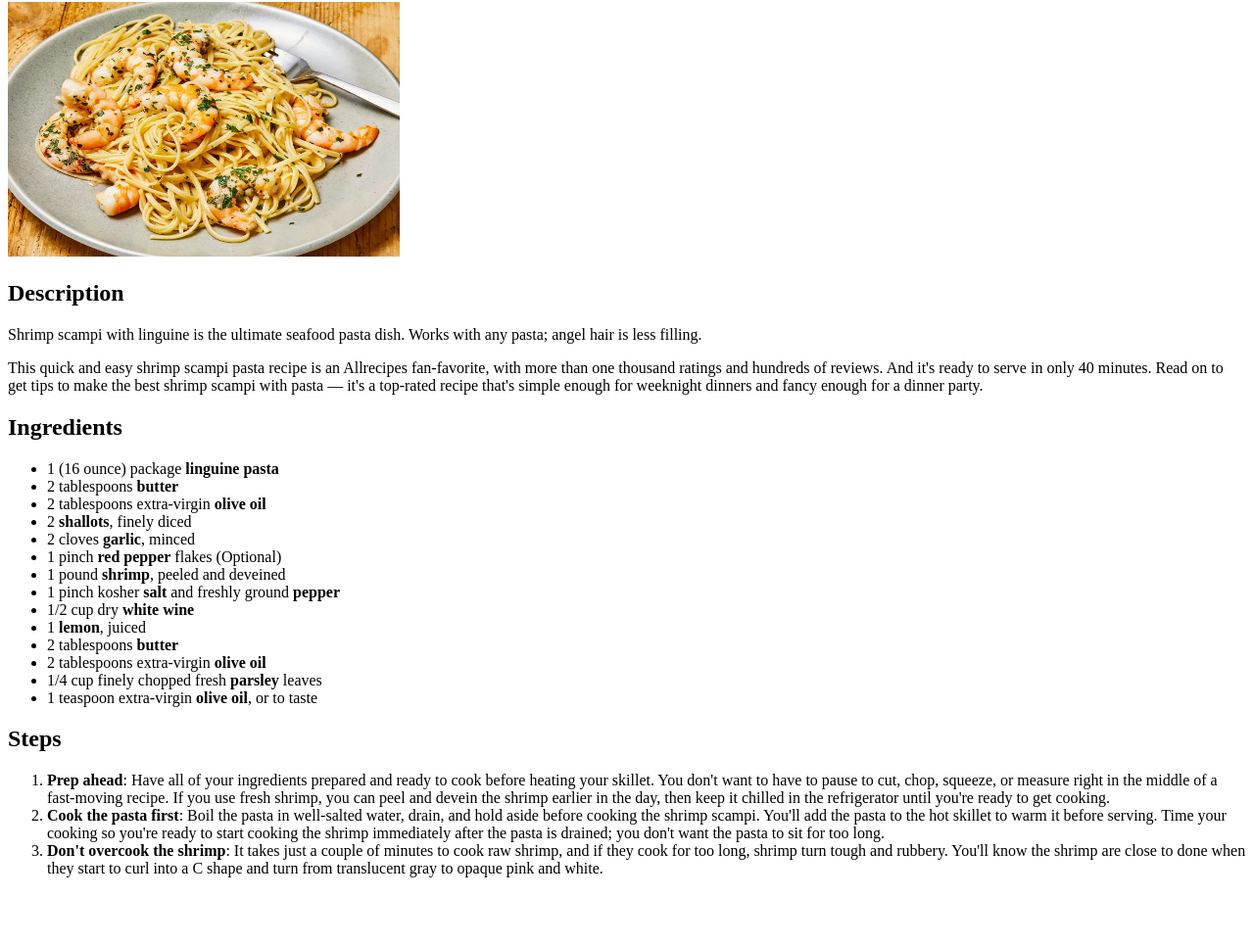
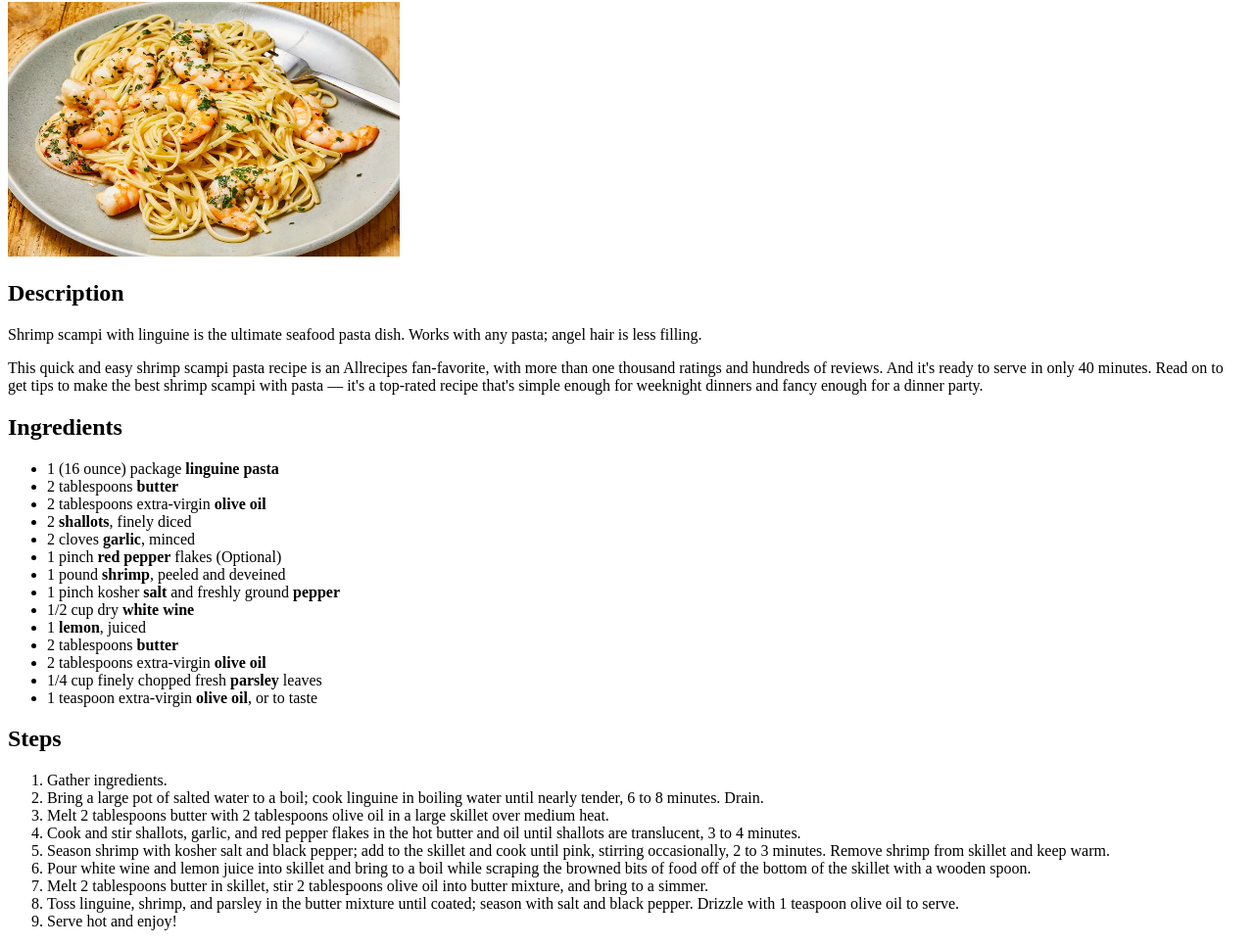
Before and after one commit to PaulAndreiC/odin-recipes, a plain HTML site: page recipes/shrimp_pasta.html in a window 1280 px wide. Shown: the part 78-1044 px from the top of the page at 98% size. Before the commit the page ends 990 px from the top, so only its background shows below. Drawn offline with Linux system fonts and the light colour scheme.

Commit message:
Modify Steps list

```diff
--- a/recipes/shrimp_pasta.html
+++ b/recipes/shrimp_pasta.html
@@ -72,13 +72,31 @@
         <h2>Steps</h2>
         <ol>
             <li>
-                <strong>Prep ahead</strong>: Have all of your ingredients prepared and ready to cook before heating your skillet. You don't want to have to pause to cut, chop, squeeze, or measure right in the middle of a fast-moving recipe. If you use fresh shrimp, you can peel and devein the shrimp earlier in the day, then keep it chilled in the refrigerator until you're ready to get cooking.
+                Gather ingredients.
             </li>
             <li>
-                <strong>Cook the pasta first</strong>: Boil the pasta in well-salted water, drain, and hold aside before cooking the shrimp scampi. You'll add the pasta to the hot skillet to warm it before serving. Time your cooking so you're ready to start cooking the shrimp immediately after the pasta is drained; you don't want the pasta to sit for too long.
+                Bring a large pot of salted water to a boil; cook linguine in boiling water until nearly tender, 6 to 8 minutes. Drain.
             </li>
             <li>
-                <strong>Don't overcook the shrimp</strong>: It takes just a couple of minutes to cook raw shrimp, and if they cook for too long, shrimp turn tough and rubbery. You'll know the shrimp are close to done when they start to curl into a C shape and turn from translucent gray to opaque pink and white.
+                Melt 2 tablespoons butter with 2 tablespoons olive oil in a large skillet over medium heat.
+            </li>
+            <li>
+                Cook and stir shallots, garlic, and red pepper flakes in the hot butter and oil until shallots are translucent, 3 to 4 minutes.
+            </li>
+            <li>
+                Season shrimp with kosher salt and black pepper; add to the skillet and cook until pink, stirring occasionally, 2 to 3 minutes. Remove shrimp from skillet and keep warm.
+            </li>
+            <li>
+                Pour white wine and lemon juice into skillet and bring to a boil while scraping the browned bits of food off of the bottom of the skillet with a wooden spoon.
+            </li>
+            <li>
+                Melt 2 tablespoons butter in skillet, stir 2 tablespoons olive oil into butter mixture, and bring to a simmer.
+            </li>
+            <li>
+                Toss linguine, shrimp, and parsley in the butter mixture until coated; season with salt and black pepper. Drizzle with 1 teaspoon olive oil to serve.
+            </li>
+            <li>
+                Serve hot and enjoy!
             </li>
         </ol>
     </body>
```
